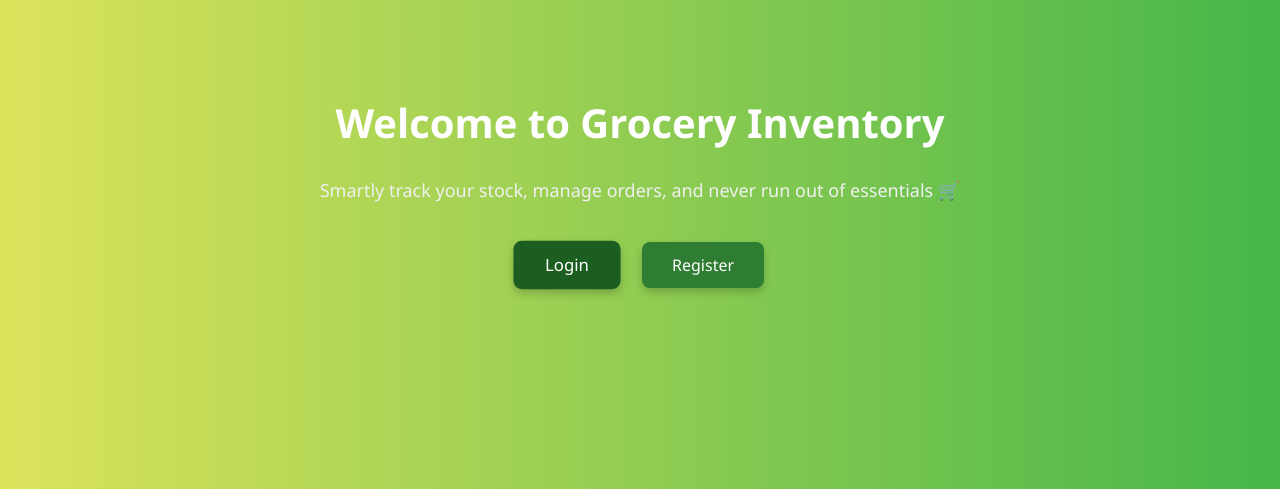
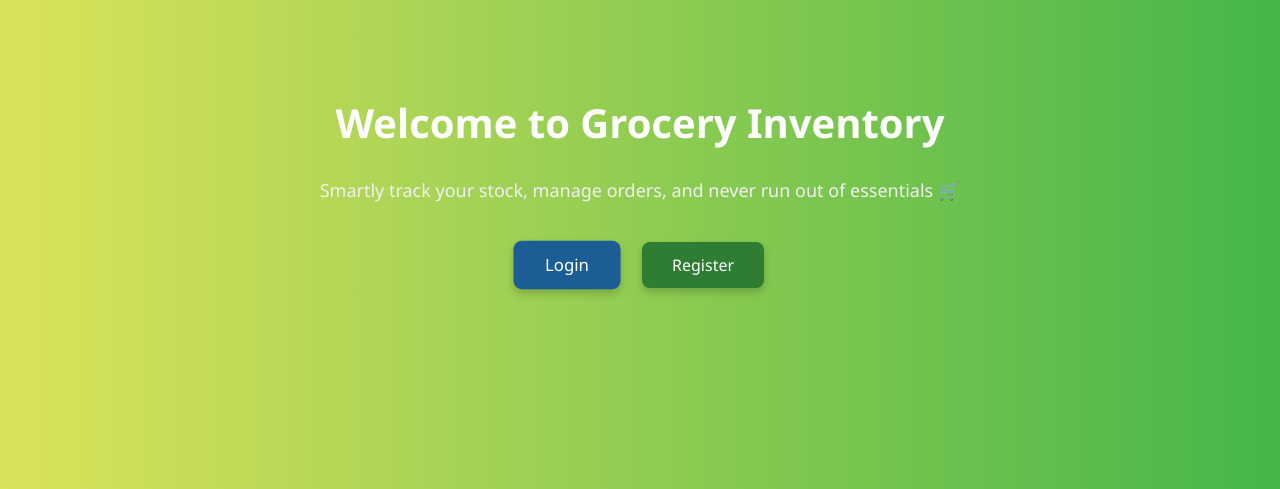
Before and after one commit to Prasanna7776/grocery-management, a Django app: page / in a window 1280 px wide, with the pointer over the restyled element. Shown: the part 217-706 px from the top of the page. Run offline with Django 5.2, Linux system fonts and the light colour scheme.

Commit message:
Update dashboard.html
hv

```diff
--- a/inventory/templates/inventory/dashboard.html
+++ b/inventory/templates/inventory/dashboard.html
@@ -48,7 +48,7 @@
     }
 
     .btn:hover {
-      background-color: #1b5e20;
+      background-color: #1b5e95;
       transform: scale(1.05);
     }
 
```
